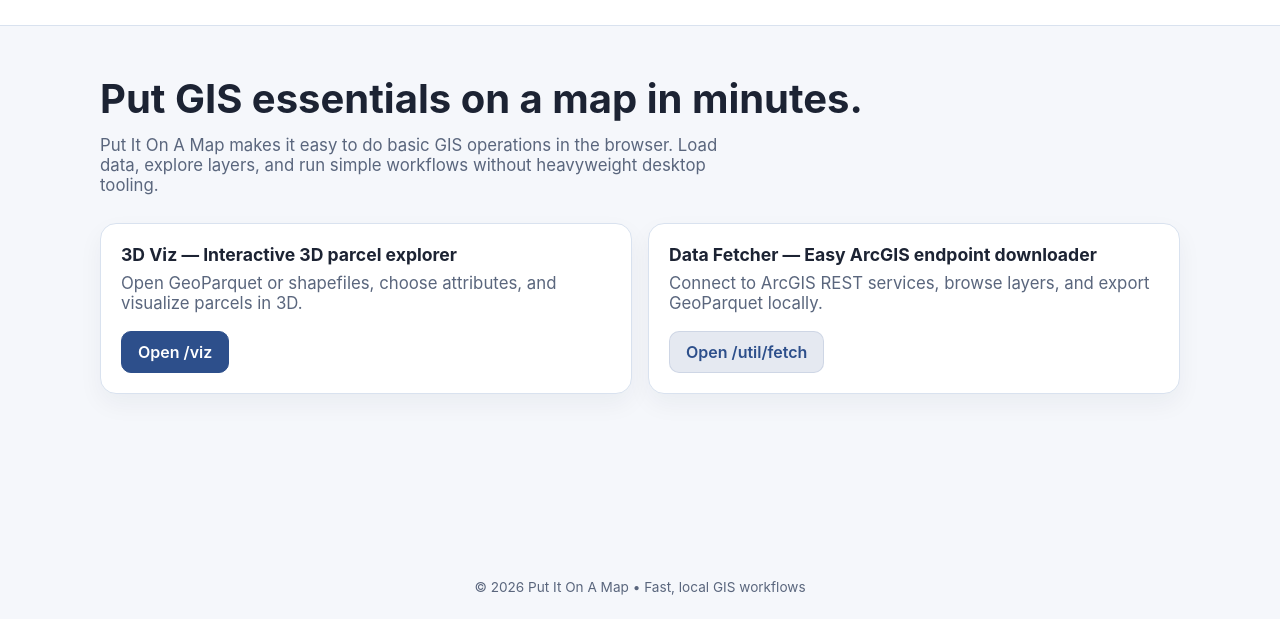
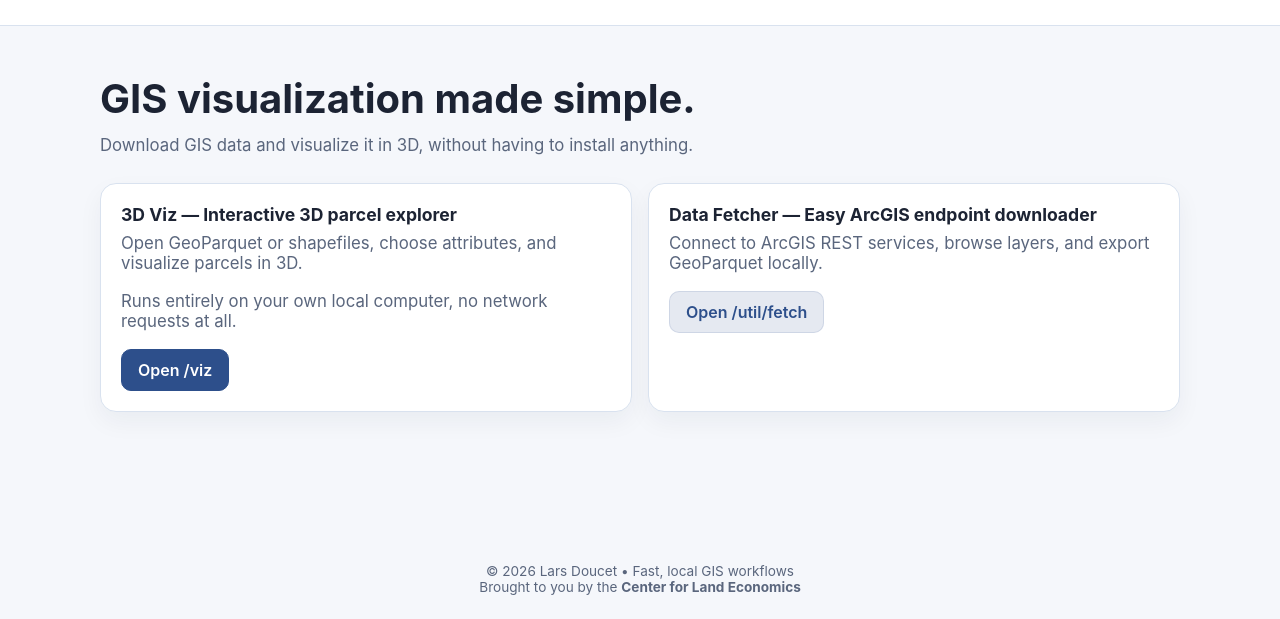
Before and after one commit to larsiusprime/geovizwiz, a plain HTML site: page site/index.html in a window 1280 px wide. Shown: the part 181-800 px from the top of the page. Drawn offline with Linux system fonts and the light colour scheme.

Commit message:
cleanup copy

```diff
--- a/site/index.html
+++ b/site/index.html
@@ -74,15 +74,15 @@
     <main>
       <section class="container hero">
         <div>
-          <h1>Put GIS essentials on a map in minutes.</h1>
+          <h1>GIS visualization made simple.</h1>
           <p>
-            Put It On A Map makes it easy to do basic GIS operations in the browser. Load data,
-            explore layers, and run simple workflows without heavyweight desktop tooling.
+            Download GIS data and visualize it in 3D, without having to install anything.
           </p>
           <div class="app-grid">
             <article class="card">
               <h2>3D Viz — Interactive 3D parcel explorer</h2>
               <p>Open GeoParquet or shapefiles, choose attributes, and visualize parcels in 3D.</p>
+              <p>Runs entirely on your own local computer, no network requests at all.</p>
               <a class="button" href="/viz">Open /viz</a>
             </article>
             <article class="card">
@@ -94,7 +94,8 @@
         </div>
       </section>
     </main>
-    <footer>© <span id="y"></span> Put It On A Map • Fast, local GIS workflows</footer>
+    <footer>© <span id="y"></span> Lars Doucet • Fast, local GIS workflows<br>
+    Brought to you by the <a href="https://www.landeconomics.org"><b>Center for Land Economics</b></a> </footer>
   </div>
   <script>document.getElementById('y').textContent = new Date().getFullYear()</script>
 </body>
```
